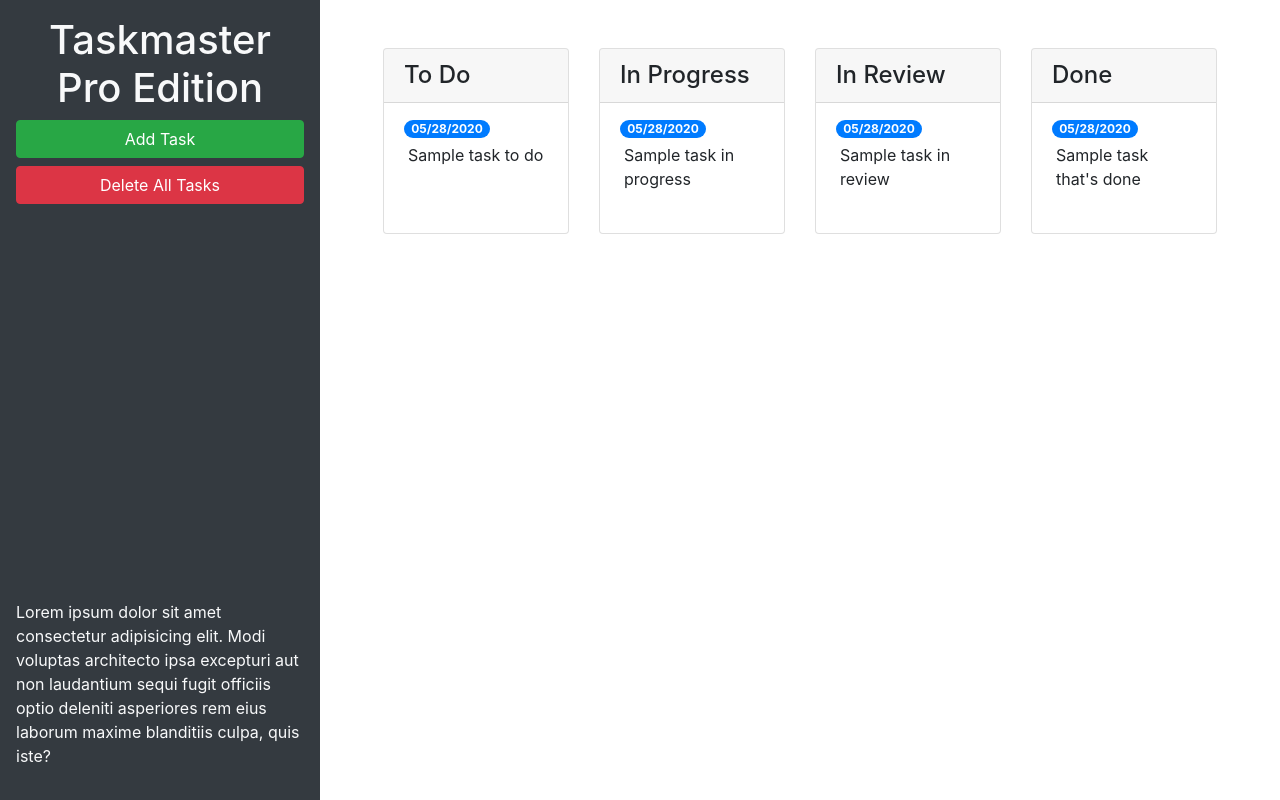
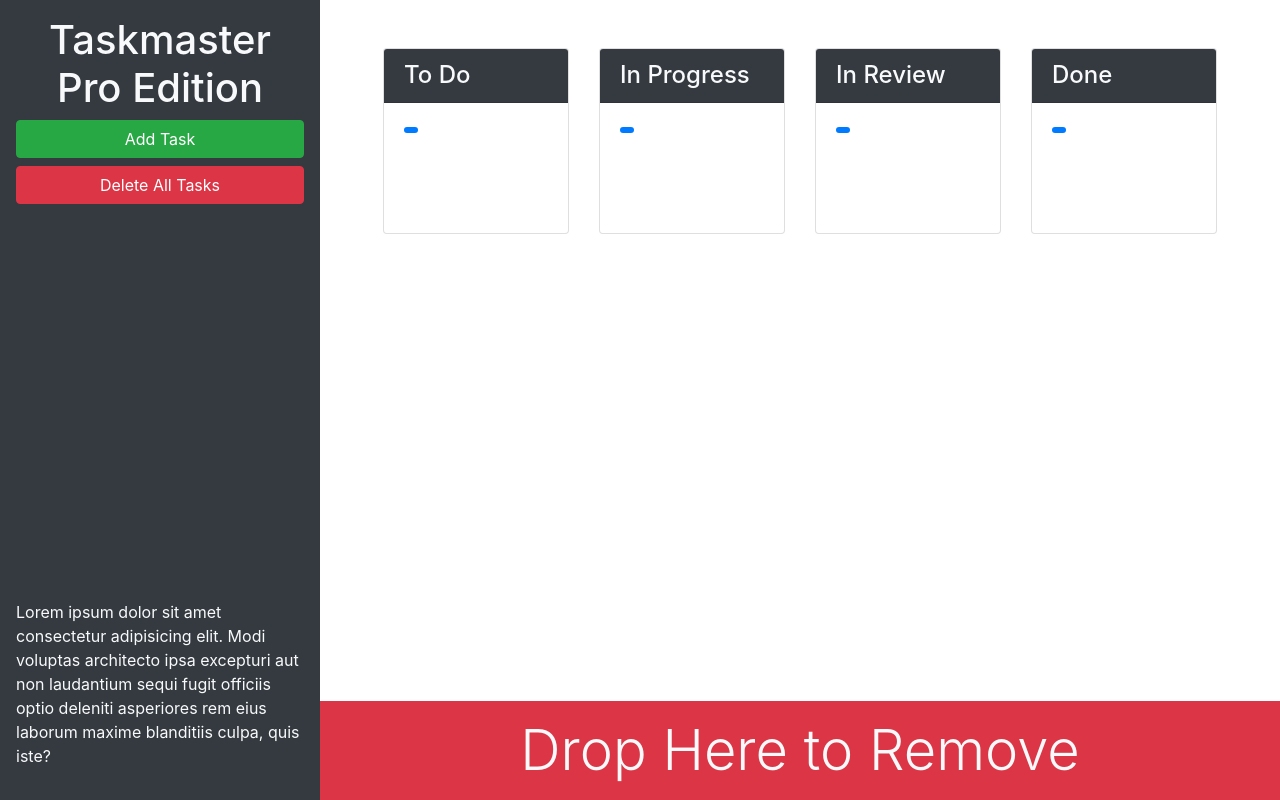
Before and after one commit to Katynicole89/taskmaster-pro, a plain HTML site: page index.html in a window 1280 px wide. Drawn offline with nearby package versions, Linux system fonts and the light colour scheme.

Commit message:
More Updates

```diff
--- a/index.html
+++ b/index.html
@@ -13,26 +13,26 @@
 <body>
 
   <div class="row min-vh-100 no-gutters">
-    <header class="col-12 col-lg-3 bg-dark text-light d-flex flex-column p-4 p-lg-3">
+    <header class="col-12 col-lg-3 bg-dark text-light sticky-top d-flex flex-column p-4 p-lg-3">
       <h1 class="text-center">Taskmaster Pro Edition</h1>
       <button id="create-task" class="btn btn-block btn-success" data-toggle="modal" data-target="#task-form-modal">Add
         Task</button>
       <button id="remove-tasks" class="btn btn-block btn-danger">Delete All Tasks</button>
-      <p class="mt-auto">Lorem ipsum dolor sit amet consectetur adipisicing elit. Modi voluptas architecto ipsa excepturi aut non
+      <p class="mt-auto d-none d-lg-block">Lorem ipsum dolor sit amet consectetur adipisicing elit. Modi voluptas architecto ipsa excepturi aut non
         laudantium sequi fugit officiis optio deleniti asperiores rem eius laborum maxime blanditiis culpa, quis iste?
       </p>
     </header>
-    <main class="col-12 col-lg-9">
+    <main class="col-12 col-lg-9 d-flex flex-column">
       <div class="m-5 row justify-content-around">
         <div class="col-12 col-md-6 col-xl-3 mb-3">
           <div class="card">
-            <h4 class="card-header">
+            <h4 class="card-header bg-dark text-light">
               To Do
             </h4>
             <ul id="list-toDo" class="list-group list-group-flush">
               <li class="list-group-item">
-                <span class="badge badge-primary badge-pill">05/28/2020</span>
-                <p class="m-1">Sample task to do</p>
+                <span class="badge badge-primary badge-pill"> </span>
+                <p class="m-1"></p>
               </li>
             </ul>
           </div>
@@ -41,13 +41,13 @@
       <!-- In Progress Start-->
       <div class="col-12 col-md-6 col-xl-3 mb-3">
         <div class="card">
-          <h4 class="card-header">
+          <h4 class="card-header bg-dark text-light">
             In Progress
           </h4>
         <ul id="list-inProgress" class="list-group list-group-flush">
           <li class="list-group-item">
-            <span class="badge badge-primary badge-pill">05/28/2020</span>
-            <p class="m-1">Sample task in progress</p>
+            <span class="badge badge-primary badge-pill"> </span>
+            <p class="m-1"> </p>
           </li>
         </ul>
       </div>
@@ -56,13 +56,13 @@
       <!--In Review start-->
       <div class="col-12 col-md-6 col-xl-3 mb-3">
         <div class="card">
-          <h4 class="card-header">
+          <h4 class="card-header bg-dark text-light">
             In Review
           </h4>
         <ul id="list-inReview" class="list-group list-group-flush">
           <li class="list-group-item">
-            <span class="badge badge-primary badge-pill">05/28/2020</span>
-            <p class="m-1">Sample task in review</p>
+            <span class="badge badge-primary badge-pill"> </span>
+            <p class="m-1"> </p>
           </li>
         </ul>
       </div>
@@ -71,13 +71,13 @@
         <!-- done start -->
         <div class="col-12 col-md-6 col-xl-3 mb-3">
           <div class="card">
-            <h4 class="card-header">
+            <h4 class="card-header bg-dark text-light">
               Done
             </h4>
     <ul id="list-done" class="list-group list-group-flush">
       <li class="list-group-item">
-        <span class="badge badge-primary badge-pill">05/28/2020</span>
-        <p class="m-1">Sample task that's done</p>
+        <span class="badge badge-primary badge-pill"> </span>
+        <p class="m-1"> </p>
       </li>
     </ul>
   </div>
@@ -85,6 +85,12 @@
   <!-- done end -->
 
       </div>
+ <!--Trash Element-->
+    <div id="trash" class="mt-auto">
+      <div class="bg-danger p-3 text-center text-light display-4">
+        Drop Here to Remove
+      </div>
+    </div>
     </main>
   </div>
 
```
